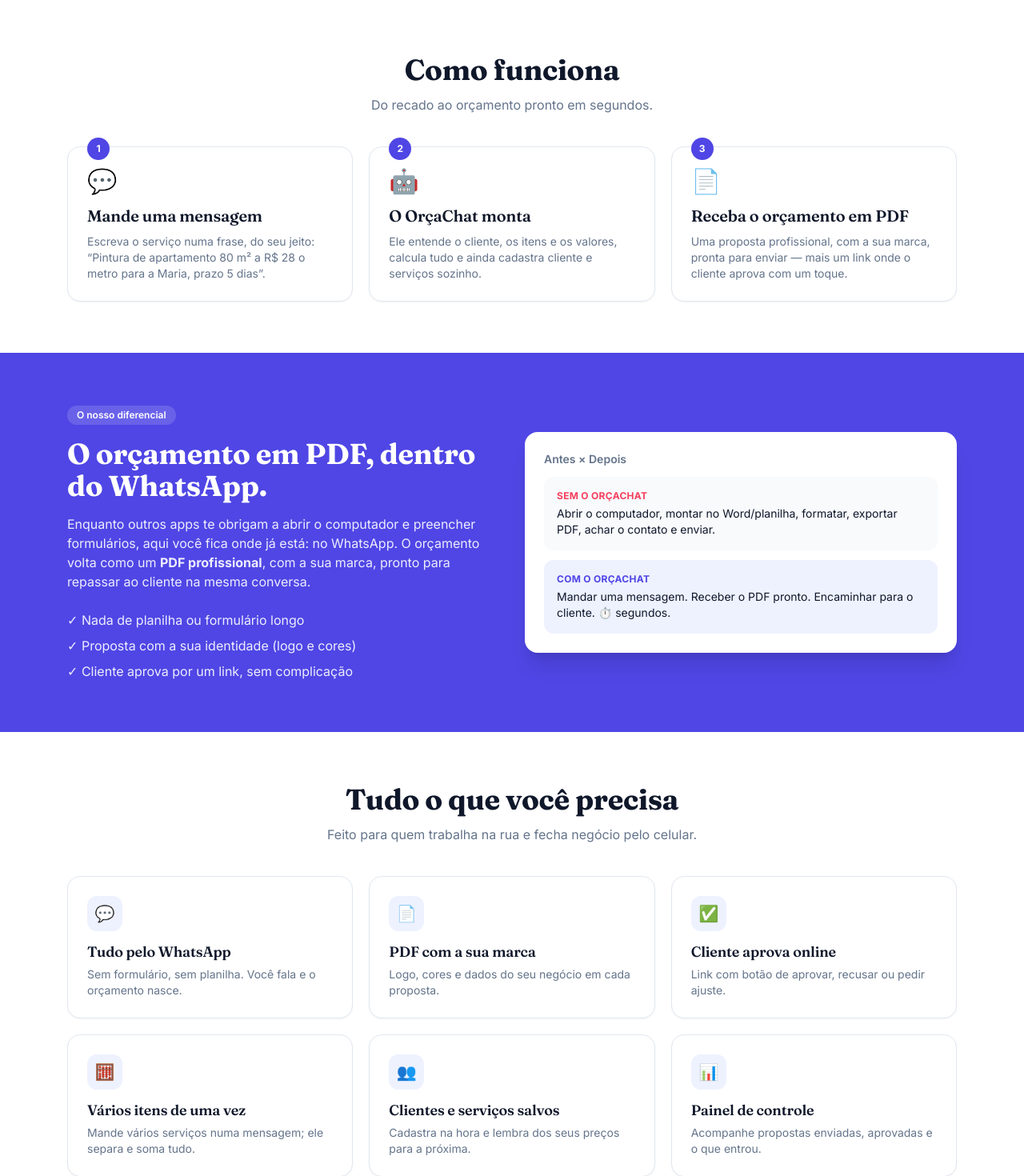
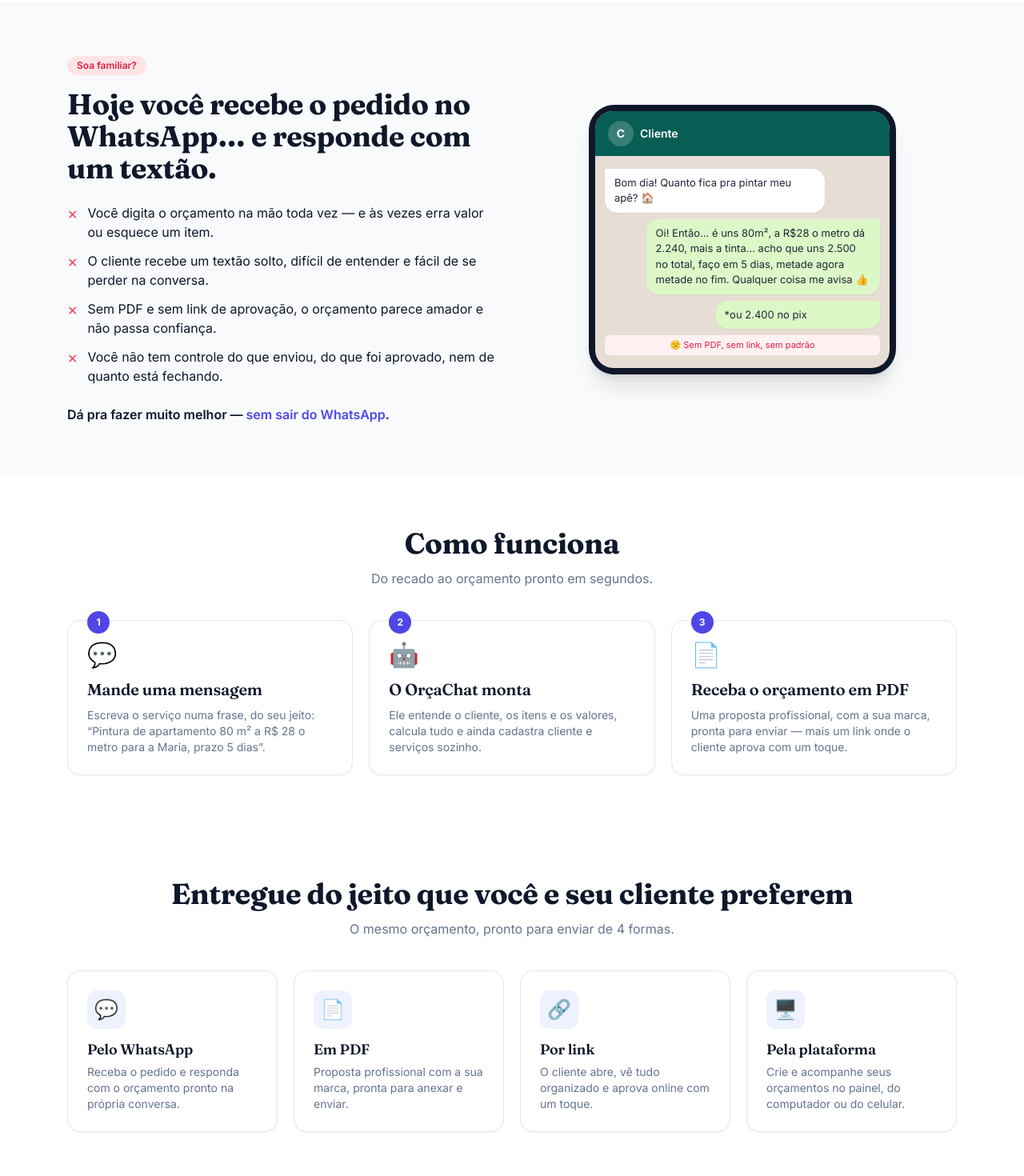
Before and after one commit to Cristiano-Arias/Orca-Facil, a Next.js app: page / in a window 1280 px wide. Shown: the part 620-2090 px from the top of the page at 80% size. Built offline with nearby package versions, Linux system fonts and the light colour scheme; no server answers.

Commit message:
Add files via upload

```diff
--- a/src/components/landing.tsx
+++ b/src/components/landing.tsx
@@ -32,6 +32,22 @@
   { icone: "🧮", titulo: "Vários itens de uma vez", texto: "Mande vários serviços numa mensagem; ele separa e soma tudo." },
   { icone: "👥", titulo: "Clientes e serviços salvos", texto: "Cadastra na hora e lembra dos seus preços para a próxima." },
   { icone: "📊", titulo: "Painel de controle", texto: "Acompanhe propostas enviadas, aprovadas e o que entrou." },
+];
+
+// Dores de quem hoje recebe o pedido no WhatsApp e responde por texto.
+const DORES = [
+  "Você digita o orçamento na mão toda vez — e às vezes erra valor ou esquece um item.",
+  "O cliente recebe um textão solto, difícil de entender e fácil de se perder na conversa.",
+  "Sem PDF e sem link de aprovação, o orçamento parece amador e não passa confiança.",
+  "Você não tem controle do que enviou, do que foi aprovado, nem de quanto está fechando.",
+];
+
+// Formas de criar e entregar o orçamento.
+const FORMAS = [
+  { icone: "💬", titulo: "Pelo WhatsApp", texto: "Receba o pedido e responda com o orçamento pronto na própria conversa." },
+  { icone: "📄", titulo: "Em PDF", texto: "Proposta profissional com a sua marca, pronta para anexar e enviar." },
+  { icone: "🔗", titulo: "Por link", texto: "O cliente abre, vê tudo organizado e aprova online com um toque." },
+  { icone: "🖥️", titulo: "Pela plataforma", texto: "Crie e acompanhe seus orçamentos no painel, do computador ou do celular." },
 ];
 
 const PROFISSOES = [
@@ -220,6 +236,58 @@
         </div>
       </section>
 
+      {/* A dor — como é hoje */}
+      <section className="border-y border-slate-100 bg-slate-50">
+        <div className="mx-auto grid max-w-6xl items-center gap-10 px-5 py-16 lg:grid-cols-2">
+          <div>
+            <span className="inline-flex items-center gap-2 rounded-full bg-rose-100 px-3 py-1 text-xs font-semibold text-rose-600">
+              Soa familiar?
+            </span>
+            <h2 className="mt-4 font-display text-3xl font-bold leading-tight text-tinta sm:text-4xl">
+              Hoje você recebe o pedido no WhatsApp… e responde com um textão.
+            </h2>
+            <ul className="mt-6 space-y-3">
+              {DORES.map((d) => (
+                <li key={d} className="flex items-start gap-3 text-tinta">
+                  <span className="mt-0.5 text-rose-500">✕</span>
+                  <span>{d}</span>
+                </li>
+              ))}
+            </ul>
+            <p className="mt-6 font-semibold text-tinta">
+              Dá pra fazer muito melhor — <span className="text-marca">sem sair do WhatsApp</span>.
+            </p>
+          </div>
+
+          {/* mockup do orçamento por texto (do jeito amador) */}
+          <div className="mx-auto w-full max-w-sm">
+            <div className="rounded-[2rem] border-8 border-slate-900 bg-slate-900 shadow-xl">
+              <div className="overflow-hidden rounded-[1.4rem] bg-[#e6ddd4]">
+                <div className="flex items-center gap-2 bg-[#075e54] px-4 py-3 text-white">
+                  <div className="grid h-8 w-8 place-items-center rounded-full bg-white/20 text-sm font-bold">C</div>
+                  <div className="text-sm font-semibold">Cliente</div>
+                </div>
+                <div className="space-y-2 px-3 py-4 text-[13px]">
+                  <div className="max-w-[80%] rounded-2xl rounded-tl-sm bg-white px-3 py-2 text-slate-800 shadow-sm">
+                    Bom dia! Quanto fica pra pintar meu apê? 🏠
+                  </div>
+                  <div className="ml-auto max-w-[85%] rounded-2xl rounded-tr-sm bg-[#dcf8c6] px-3 py-2 text-slate-800 shadow-sm">
+                    Oi! Então… é uns 80m², a R$28 o metro dá 2.240, mais a tinta… acho que uns 2.500 no
+                    total, faço em 5 dias, metade agora metade no fim. Qualquer coisa me avisa 👍
+                  </div>
+                  <div className="ml-auto max-w-[60%] rounded-2xl rounded-tr-sm bg-[#dcf8c6] px-3 py-2 text-slate-800 shadow-sm">
+                    *ou 2.400 no pix
+                  </div>
+                  <div className="mx-auto mt-1 rounded-md bg-rose-50 px-2 py-1 text-center text-[11px] text-rose-600">
+                    😕 Sem PDF, sem link, sem padrão
+                  </div>
+                </div>
+              </div>
+            </div>
+          </div>
+        </div>
+      </section>
+
       {/* Como funciona */}
       <section id="como-funciona" className="mx-auto max-w-6xl px-5 py-16">
         <div className="text-center">
@@ -235,6 +303,25 @@
               <div className="text-3xl">{p.icone}</div>
               <h3 className="mt-3 font-display text-xl font-semibold text-tinta">{p.titulo}</h3>
               <p className="mt-2 text-sm text-tinta-suave">{p.texto}</p>
+            </div>
+          ))}
+        </div>
+      </section>
+
+      {/* Formas de entregar o orçamento */}
+      <section className="mx-auto max-w-6xl px-5 py-16">
+        <div className="text-center">
+          <h2 className="font-display text-3xl font-bold text-tinta sm:text-4xl">
+            Entregue do jeito que você e seu cliente preferem
+          </h2>
+          <p className="mt-3 text-tinta-suave">O mesmo orçamento, pronto para enviar de 4 formas.</p>
+        </div>
+        <div className="mt-10 grid gap-5 sm:grid-cols-2 lg:grid-cols-4">
+          {FORMAS.map((f) => (
+            <div key={f.titulo} className="card flex flex-col items-start p-6">
+              <div className="grid h-12 w-12 place-items-center rounded-xl bg-marca-clara text-2xl">{f.icone}</div>
+              <h3 className="mt-3 font-display text-lg font-semibold text-tinta">{f.titulo}</h3>
+              <p className="mt-1 text-sm text-tinta-suave">{f.texto}</p>
             </div>
           ))}
         </div>
```
